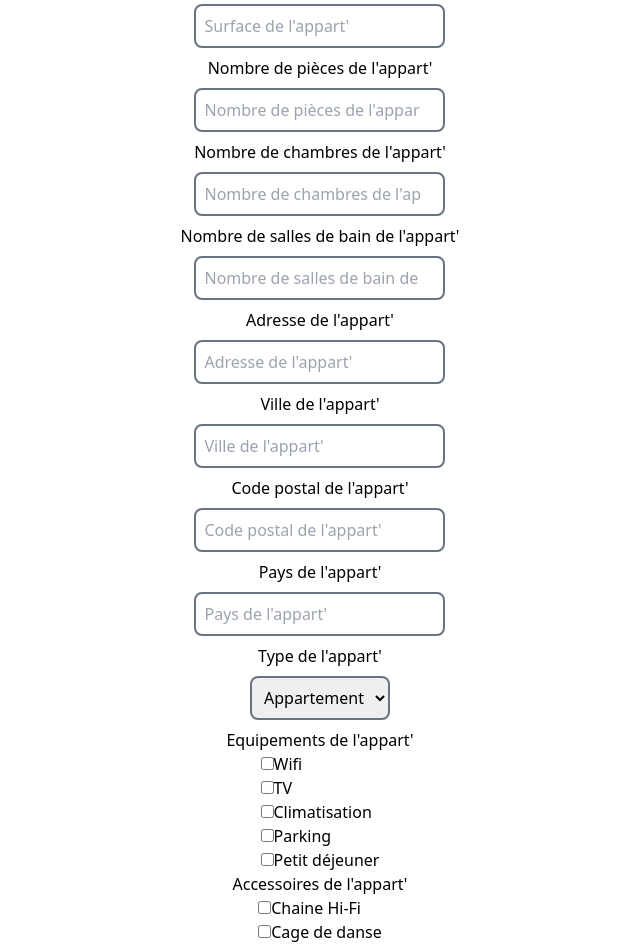
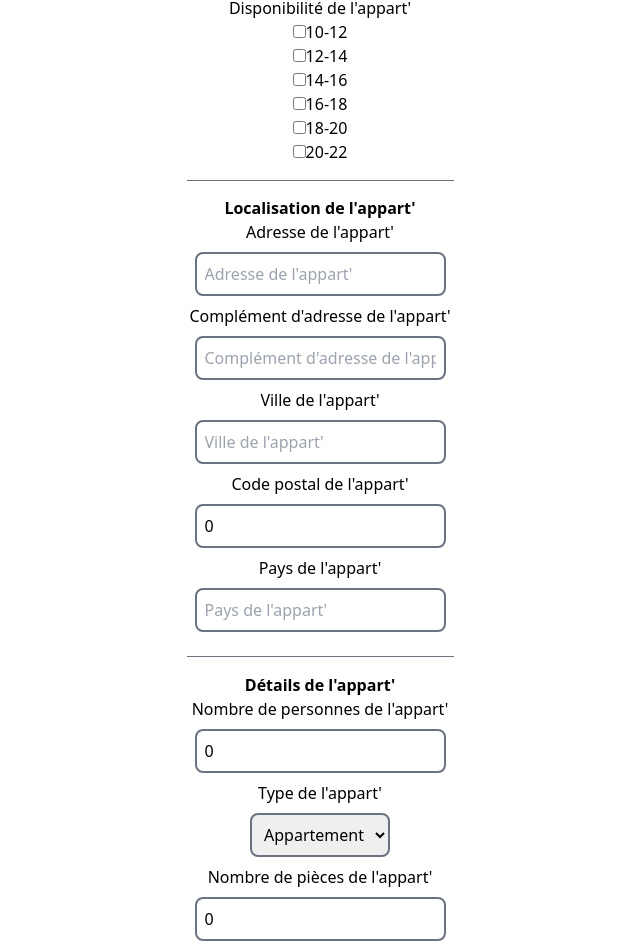
Before and after one commit to Arnaudb78/studio_miam_mvp_frontend, a Next.js app: page /create in a window 1280 px wide. Shown: the part 497-1444 px from the top of the page, without its empty margins (320-960 px from the left). Built offline with nearby package versions, Linux system fonts and the light colour scheme; sample sign-in values are in the browser's storage.

Commit message:
WIP: create FORM for create an appart

```diff
--- a/components/form-create-appart.tsx
+++ b/components/form-create-appart.tsx
@@ -1,177 +1,311 @@
 "use client";
 
-import { useState } from "react";
+import { FormEvent, useState, useEffect } from "react";
+import { useRouter } from "next/navigation";
 
 export default function FormCreateAppart() {
-    const [title, setTitle] = useState('');
-    const [description, setDescription] = useState('');
+    const router = useRouter();
+    const [user, setUser] = useState({
+        mail: "",
+    });
+
+    useEffect(() => {
+        const userSession = sessionStorage.getItem("user");
+        if (userSession) {
+            try {
+                const userObject = JSON.parse(userSession);
+                if (userObject && userObject.user) {
+                    setUser({
+                        mail: userObject.user.mail || "",
+                    });
+                }
+            } catch (error) {
+                console.error("Error parsing JSON from sessionStorage", error);
+            }
+        }
+    }, []);
+
+    const [title, setTitle] = useState("");
+    const [description, setDescription] = useState("");
     const [price, setPrice] = useState(0);
-    const [time, setTime] = useState({});
-    const [localisation, setLocalisation] = useState({});
-    const [hotel, setHotel] = useState('');
+    const [time, setTime] = useState<string[]>([]);
+    const [localisation, setLocalisation] = useState({
+        address: "",
+        complementary_address: "",
+        city: "",
+        zip_code: 0,
+        country: "",
+    });
     const [peopleNumber, setPeopleNumber] = useState(0);
+    const [type, setType] = useState("appart");
     const [roomNumber, setRoomNumber] = useState(0);
-    const [equipements, setEquipements] = useState({});
-    const [accessories, setAccessories] = useState({});
+    const [equipements, setEquipements] = useState<{ [key: string]: boolean }>({
+        wifi: false,
+        tv: false,
+        clim: false,
+        parking: false,
+        breakfast: false,
+    });
+    const [accessories, setAccessories] = useState({
+        chain: false,
+        cage: false,
+        jacuzzi: false,
+    });
 
+    const handleSubmit = async (e: FormEvent) => {
+        e.preventDefault();
+        if (!title || !description || !price || !time || !localisation || !peopleNumber || !type || !roomNumber || !equipements || !accessories)
+            return alert("Veuillez remplir tous les champs obligatoires.");
 
+        const appart = {
+            title,
+            description,
+            price,
+            time,
+            localisation,
+            people_number: peopleNumber,
+            type,
+            room_number: roomNumber,
+            equipements,
+            accessories,
+        };
+        console.log(appart);
+        try {
+            const response = await fetch("http://localhost:5001/apparts", {
+                method: "POST",
+                headers: {
+                    "Content-Type": "application/json",
+                },
+                body: JSON.stringify({ mail: user.mail, appart }),
+            });
+            if (response.status === 400) return alert("Erreur lors de la création de l'appartement");
+            if (response.status === 404) {
+                alert("Utilisateur non trouvé");
+                router.push("/connect");
+            }
+            const data = await response.json();
+            if (response.ok) alert("Appart créé avec succès");
+            router.push("/appart");
+        } catch (error: any) {
+            alert(`Erreur: ${error.message}`);
+        }
+    };
+
+    const handleLocalisationChange = (e: any) => {
+        setLocalisation({
+            ...localisation,
+            [e.target.name]: e.target.value,
+        });
+    };
+
+    const handleTimeChange = (e: any) => {
+        const { name, checked } = e.target;
+        setTime((prevTime) => (checked ? [...prevTime, name] : prevTime.filter((timeSlot) => timeSlot !== name)));
+    };
+
+    const handleEquipementsChange = (e: any) => {
+        const { name, checked } = e.target;
+        setEquipements((prevState) => ({
+            ...prevState,
+            [name]: checked,
+        }));
+    };
+
+    const handleAccessoriesChange = (e: any) => {
+        const { name, checked } = e.target;
+        setAccessories((prevState) => ({
+            ...prevState,
+            [name]: checked,
+        }));
+    };
 
     return (
+        <>
             <div className="flex flex-col justify-center items-center p-8">
                 <h2>Créer un appart&apos;</h2>
                 <div className="h-[0.5px] w-full bg-gray-500 m-4"></div>
-            <form className="flex flex-col justify-center items-center p-8">
+                <h3 className="font-bold">Informations de l&apos;appart&apos;</h3>
+                <form className="flex flex-col justify-center items-center p-8" onSubmit={handleSubmit}>
                     <label htmlFor="title">Titre de l&apos;appart&apos;</label>
                     <input
                         type="text"
                         id="title"
                         name="title"
+                        value={title}
+                        onChange={(e) => setTitle(e.target.value)}
                         placeholder="Nom de l'appart'"
                         className="border-2 border-gray-500 rounded-lg p-2 m-2"
                     />
+
                     <label htmlFor="description">Description de l&apos;appart&apos;</label>
                     <textarea
                         id="description"
                         name="description"
+                        value={description}
+                        onChange={(e) => setDescription(e.target.value)}
                         placeholder="Description de l'appart'"
                         className="border-2 border-gray-500 rounded-lg p-2 m-2"
                     />
+
                     <label htmlFor="price">Prix de l&apos;appart&apos;</label>
                     <input
                         type="number"
                         id="price"
                         name="price"
+                        value={price}
+                        onChange={(e) => setPrice(Number(e.target.value))}
                         placeholder="Prix de l'appart'"
                         className="border-2 border-gray-500 rounded-lg p-2 m-2"
                     />
-                <label htmlFor="surface">Surface de l&apos;appart&apos;</label>
-                <input
-                    type="number"
-                    id="surface"
-                    name="surface"
-                    placeholder="Surface de l'appart'"
-                    className="border-2 border-gray-500 rounded-lg p-2 m-2"
-                />
-                <label htmlFor="rooms">Nombre de pièces de l&apos;appart&apos;</label>
-                <input
-                    type="number"
-                    id="rooms"
-                    name="rooms"
-                    placeholder="Nombre de pièces de l'appart'"
-                    className="border-2 border-gray-500 rounded-lg p-2 m-2"
-                />
-                <label htmlFor="bedrooms">Nombre de chambres de l&apos;appart&apos;</label>
-                <input
-                    type="number"
-                    id="bedrooms"
-                    name="bedrooms"
-                    placeholder="Nombre de chambres de l'appart'"
-                    className="border-2 border-gray-500 rounded-lg p-2 m-2"
-                />
-                <label htmlFor="bathrooms">Nombre de salles de bain de l&apos;appart&apos;</label>
-                <input
-                    type="number"
-                    id="bathrooms"
-                    name="bathrooms"
-                    placeholder="Nombre de salles de bain de l'appart'"
-                    className="border-2 border-gray-500 rounded-lg p-2 m-2"
-                />
+
+                    <label htmlFor="time">Disponibilité de l&apos;appart&apos;</label>
+                    <div className="flex flex-col">
+                        {["10-12", "12-14", "14-16", "16-18", "18-20", "20-22"].map((timeSlot) => (
+                            <label key={timeSlot}>
+                                <input type="checkbox" name={timeSlot} checked={time.includes(timeSlot)} onChange={handleTimeChange} />
+                                {timeSlot}
+                            </label>
+                        ))}
+                    </div>
+                    <div className="h-[0.5px] w-full bg-gray-500 m-4"></div>
+                    <h3 className="font-bold">Localisation de l&apos;appart&apos;</h3>
                     <label htmlFor="address">Adresse de l&apos;appart&apos;</label>
                     <input
                         type="text"
                         id="address"
                         name="address"
+                        value={localisation.address}
+                        onChange={handleLocalisationChange}
                         placeholder="Adresse de l'appart'"
                         className="border-2 border-gray-500 rounded-lg p-2 m-2"
                     />
+
+                    <label htmlFor="complementary_address">Complément d'adresse de l&apos;appart&apos;</label>
+                    <input
+                        type="text"
+                        id="complementary_address"
+                        name="complementary_address"
+                        value={localisation.complementary_address}
+                        onChange={handleLocalisationChange}
+                        placeholder="Complément d'adresse de l'appart'"
+                        className="border-2 border-gray-500 rounded-lg p-2 m-2"
+                    />
+
                     <label htmlFor="city">Ville de l&apos;appart&apos;</label>
                     <input
                         type="text"
                         id="city"
                         name="city"
+                        value={localisation.city}
+                        onChange={handleLocalisationChange}
                         placeholder="Ville de l'appart'"
                         className="border-2 border-gray-500 rounded-lg p-2 m-2"
                     />
-                <label htmlFor="zip">Code postal de l&apos;appart&apos;</label>
+
+                    <label htmlFor="zip_code">Code postal de l&apos;appart&apos;</label>
                     <input
                         type="text"
-                    id="zip"
-                    name="zip"
+                        id="zip_code"
+                        name="zip_code"
+                        value={localisation.zip_code}
+                        onChange={handleLocalisationChange}
                         placeholder="Code postal de l'appart'"
                         className="border-2 border-gray-500 rounded-lg p-2 m-2"
                     />
+
                     <label htmlFor="country">Pays de l&apos;appart&apos;</label>
                     <input
                         type="text"
                         id="country"
                         name="country"
+                        value={localisation.country}
+                        onChange={handleLocalisationChange}
                         placeholder="Pays de l'appart'"
                         className="border-2 border-gray-500 rounded-lg p-2 m-2"
                     />
+                    <div className="h-[0.5px] w-full bg-gray-500 m-4"></div>
+                    <h3 className="font-bold">Détails de l&apos;appart&apos;</h3>
+                    <label htmlFor="people_number">Nombre de personnes de l&apos;appart&apos;</label>
+                    <input
+                        type="number"
+                        id="people_number"
+                        name="people_number"
+                        value={peopleNumber}
+                        onChange={(e) => setPeopleNumber(Number(e.target.value))}
+                        placeholder="Nombre de personnes de l'appart'"
+                        className="border-2 border-gray-500 rounded-lg p-2 m-2"
+                    />
+
                     <label htmlFor="type">Type de l&apos;appart&apos;</label>
                     <select
                         id="type"
                         name="type"
-                    className="border-2 border-gray-500 rounded-lg p-2 m-2"
-                >
+                        value={type}
+                        onChange={(e) => setType(e.target.value)}
+                        className="border-2 border-gray-500 rounded-lg p-2 m-2">
                         <option value="appart">Appartement</option>
                         <option value="house">Maison</option>
                         <option value="loft">Loft</option>
                         <option value="duplex">Duplex</option>
                         <option value="studio">Studio</option>
                     </select>
+
+                    <label htmlFor="room_number">Nombre de pièces de l&apos;appart&apos;</label>
+                    <input
+                        type="number"
+                        id="room_number"
+                        name="room_number"
+                        value={roomNumber}
+                        onChange={(e) => setRoomNumber(Number(e.target.value))}
+                        placeholder="Nombre de pièces de l'appart'"
+                        className="border-2 border-gray-500 rounded-lg p-2 m-2"
+                    />
+
                     <label htmlFor="equipements">Equipements de l&apos;appart&apos;</label>
                     <div className="flex flex-col">
                         <label>
-                        <input type="checkbox" name="wifi" />
+                            <input type="checkbox" name="wifi" checked={equipements["wifi"]} onChange={handleEquipementsChange} />
                             Wifi
                         </label>
                         <label>
-                        <input type="checkbox" name="tv" />
+                            <input type="checkbox" name="tv" checked={equipements["tv"]} onChange={handleEquipementsChange} />
                             TV
                         </label>
                         <label>
-                        <input type="checkbox" name="clim" />
+                            <input type="checkbox" name="clim" checked={equipements["clim"]} onChange={handleEquipementsChange} />
                             Climatisation
                         </label>
                         <label>
-                        <input type="checkbox" name="parking" />
+                            <input type="checkbox" name="parking" checked={equipements["parking"]} onChange={handleEquipementsChange} />
                             Parking
                         </label>
                         <label>
-                        <input type="checkbox" name="breakfast" />
+                            <input type="checkbox" name="breakfast" checked={equipements["breakfast"]} onChange={handleEquipementsChange} />
                             Petit déjeuner
                         </label>
                     </div>
+
                     <label htmlFor="accessories">Accessoires de l&apos;appart&apos;</label>
                     <div className="flex flex-col">
                         <label>
-                        <input type="checkbox" name="chain" />
+                            <input type="checkbox" name="chain" checked={accessories["chain"]} onChange={handleAccessoriesChange} />
                             Chaine Hi-Fi
                         </label>
                         <label>
-                        <input type="checkbox" name="cage" />
+                            <input type="checkbox" name="cage" checked={accessories["cage"]} onChange={handleAccessoriesChange} />
                             Cage de danse
                         </label>
                         <label>
-                        <input type="checkbox" name="jacuzzi" />
+                            <input type="checkbox" name="jacuzzi" checked={accessories["jacuzzi"]} onChange={handleAccessoriesChange} />
                             Jacuzzi
                         </label>
                     </div>
-                <label htmlFor="date">Date de disponibilité de l&apos;appart&apos;</label>
-                <input
-                    type="date"
-                    id="date"
-                    name="date"
-                    className="border-2 border-gray-500 rounded-lg p-2 m-2"
-                />
-                <button
-                    type="submit"
-                    className="bg-[#C2C2C2] p-4 rounded-full"
-                >
+
+                    <button type="submit" className="bg-[#C2C2C2] p-4 rounded-full">
                         Créer l&apos;appart&apos;
                     </button>
                 </form>
             </div>
+        </>
     );
 }
--- a/components/form.tsx
+++ b/components/form.tsx
@@ -9,7 +9,6 @@ export default function Form() {
     const [mail, setMail] = useState("");
 
     const handleSubmit = async (e: FormEvent) => {
-        console.log(name, "= ", mail, "=");
         e.preventDefault();
 
         //http://localhost:5001
--- a/components/navbar.tsx
+++ b/components/navbar.tsx
@@ -42,7 +42,7 @@ export default function Navbar() {
 
     return (
         <nav
-            className={`fixed top-0 left-0 w-full  flex items-start justify-between p-4 bg-gray-800 text-white transition-all duration-300 ${
+            className={`fixed top-0 left-0 w-full  flex items-start justify-between p-4 bg-primary text-white transition-all duration-300 ${
                 isVisible ? "" : "-translate-y-full"
             }`}>
             <h1 className=" text-2xl font-bold">VitFesse</h1>
--- a/index.html
+++ b/index.html
@@ -9,7 +9,7 @@
         <link rel="stylesheet" crossorigin href="/assets/index-BHcKwTnV.css" />
         <link rel="shortcut icon" href="public/icon.png" type="image/x-icon" />
     </head>
-    <body class="bg-background">
+    <body className="bg-primary h-full w-full">
         <div id="root"></div>
     </body>
 </html>
```
Also changed, not shown: app/account/page.tsx (+7 -10 lines), app/page.tsx (+5 -4 lines), components/card-appart.tsx (+5 -5 lines), components/card-home.tsx (renamed from components/card.tsx, +29 -5 lines), components/profil.tsx (+6 -6 lines), tailwind.config.ts (+13 -10 lines), 1 other file (tests, documents, lock files or other folders). Lines whose indentation alone changed are shown as unchanged.
